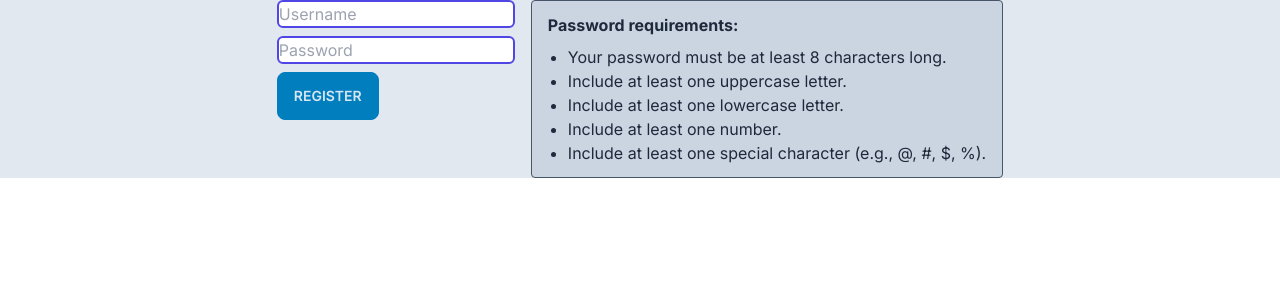
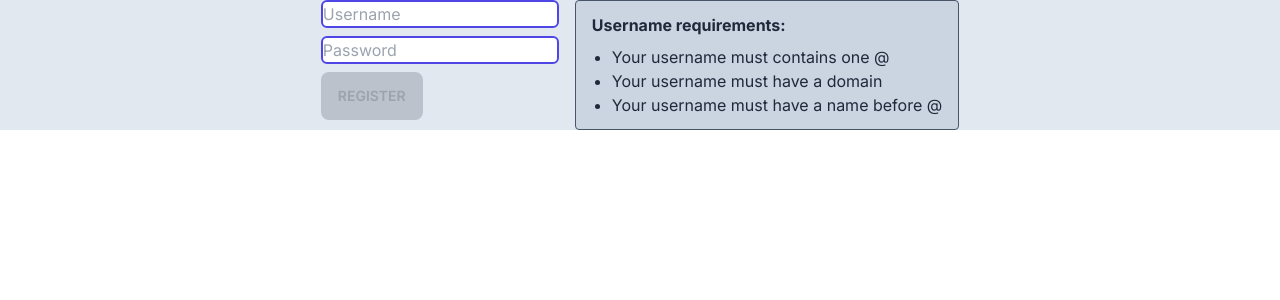
Before and after one commit to lenhatdangkhoa/5PP-Web-App, a Next.js app: page /registration in a window 1280 px wide. Shown: the top 300 px of the page. Built offline with nearby package versions, Linux system fonts and the light colour scheme.

Commit message:
created username requirements

```diff
--- a/app/components/Registrations/RegistrationLayout.jsx
+++ b/app/components/Registrations/RegistrationLayout.jsx
@@ -4,7 +4,8 @@ import React, {useState, useEffect} from "react"
 export default function RegistrationLayout() {
     const [username, setUsername] = useState("")
     const [password, setPassword] = useState("")
-    const [validPassword, setValidPassword] = useState(false);
+    const [validPassword, setValidPassword] = useState(false)
+    const [onUsername, setOnUsername] = useState(true)
 
     const is8Char = password.length >= 8
     const isUpper = /[A-Z]/.test(password)
@@ -13,7 +14,12 @@ export default function RegistrationLayout() {
     const hasSpecial = /[!@#$%^&*]/.test(password)
 
 
-
+    function handleUsernameFocus() {
+        setOnUsername(true);
+    }
+    function handlePasswordFocus() {
+        setOnUsername(false);
+    }
     function handlePasswordChange(e) {
         const pass = e.target.value;
         setPassword(pass);
@@ -28,6 +34,9 @@ export default function RegistrationLayout() {
           /[!@#$%^&*]/.test(value)
         );
       };
+
+    const containsA = /@/.test(username)
+    const containsDomain = /@[a-z].[a-z]/.test(username)
     async function handleSubmit(event) {
         event.preventDefault(); // prevent default page refreshing
         /*
@@ -54,19 +63,31 @@ export default function RegistrationLayout() {
             <input type="text" className="border-2 border-indigo-600 rounded-md"
                 value={username}
                 onChange={(e) => setUsername(e.target.value)}
+                onFocus={handleUsernameFocus}
                 placeholder="Username"></input>
             </div>
             <div>
             <input type="password" className="border-2 border-indigo-600 rounded-md"
                 value={password}
                 onChange={handlePasswordChange}
+                onFocus={handlePasswordFocus}
                 placeholder="Password"></input>
             </div>
             <div>
-            <input type="submit" className="btn btn-secondary" value="Register"/>
+            {validPassword ? <input type="submit" className="btn btn-secondary" value="Register"/> :
+            <input type="submit" className="btn btn-secondary" value="Register" disabled/> }
             </div>
         </form>
-        <div className="bg-slate-300 border border-slate-600 text-slate-800 px-4 py-3 rounded relative" role="alert">
+        {onUsername ?
+            (<div className="bg-slate-300 border border-slate-600 text-slate-800 px-4 py-3 rounded relative" role="alert">
+            <strong className="font-bold">Username requirements:</strong>
+            <ul className="list-disc pl-5 mt-2">
+                <li className={containsA ? "text-green-600" : ""}>Your username must contains one @</li>
+                <li className={isUpper ? "text-green-600" : ""}>Your username must have a domain</li>
+                <li className={isLower ? "text-green-600" : ""}>Your username must have a name before @</li>
+            </ul>
+        </div>) :
+            (<div className="bg-slate-300 border border-slate-600 text-slate-800 px-4 py-3 rounded relative" role="alert">
             <strong className="font-bold">Password requirements:</strong>
             <ul className="list-disc pl-5 mt-2">
                 <li className={is8Char ? "text-green-600" : ""}>Your password must be at least 8 characters long.</li>
@@ -75,7 +96,8 @@ export default function RegistrationLayout() {
                 <li className={hasNum ? "text-green-600" : ""}>Include at least one number.</li>
                 <li className={hasSpecial ? "text-green-600" : ""}>Include at least one special character (e.g., @, #, $, %).</li>
             </ul>
-        </div>
+        </div> )
+        }
 
         </div>
 
```
